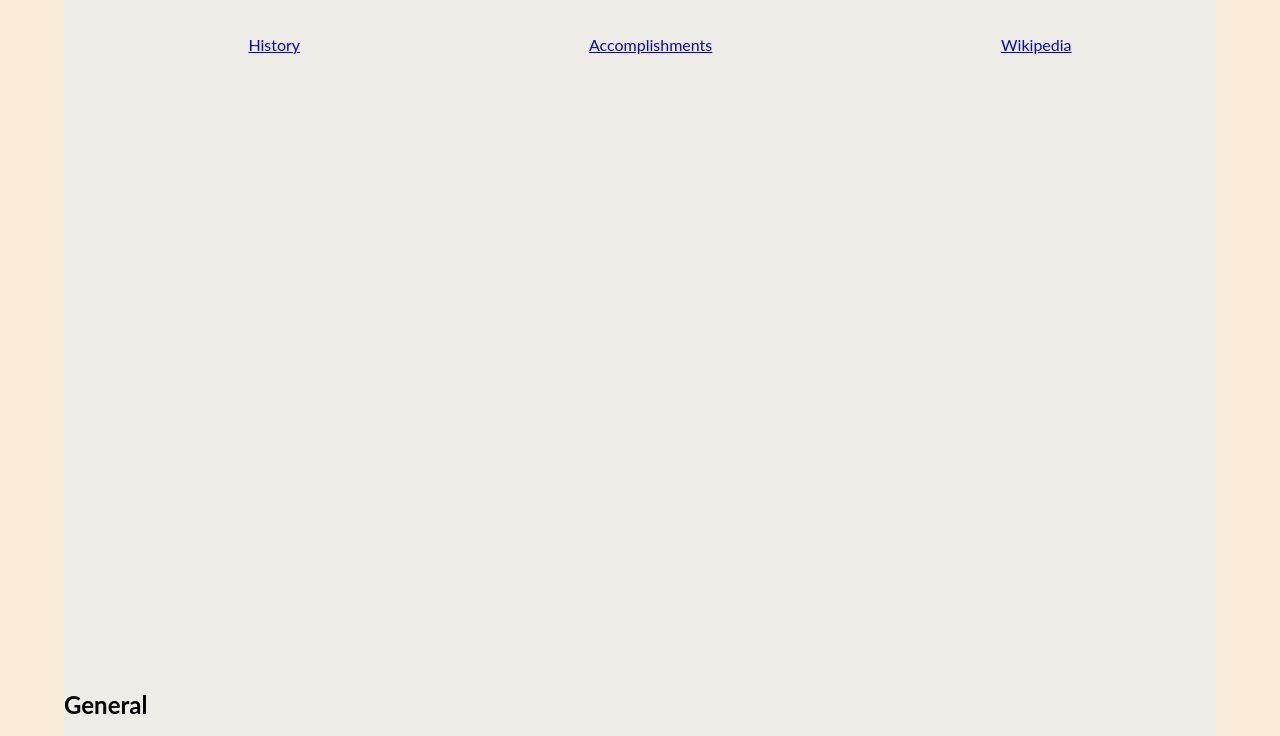
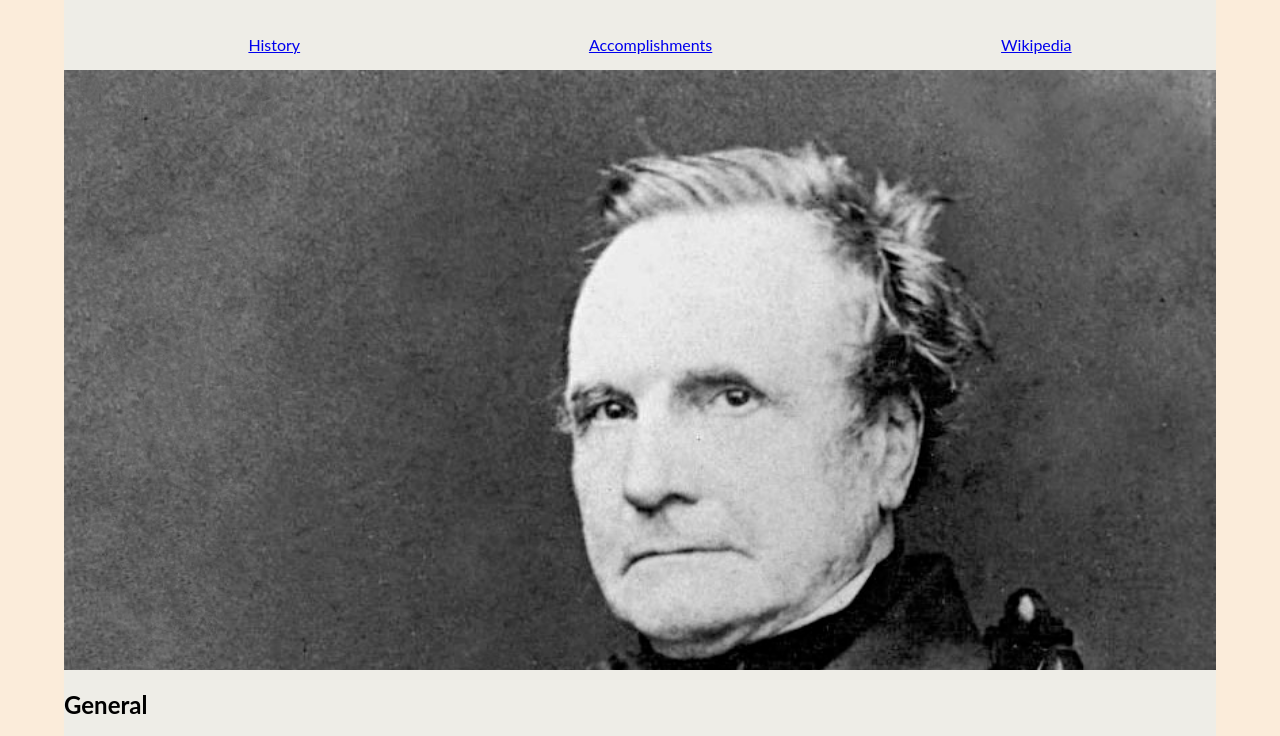
Before and after one commit to al1s/Code101, a website: page src/index.html in a window 1280 px wide. Shown: the part 63-799 px from the top of the page. Drawn offline with Linux system fonts and the light colour scheme; files that its build step writes are made by us from their sources; the site is published under a folder, as on GitHub Pages, so addresses that start at the root find nothing; files whose address does not match are found by name.

Commit message:
Fix style

```diff
--- a/src/style.css
+++ b/src/style.css
@@ -48,7 +48,7 @@ body {
 }
 
 .main__img {
-  background-image: url("/img/Charles_Babbage_-_1860.jpg");
+  background-image: url("img/Charles_Babbage_-_1860.jpg");
   background-size: cover;
   background-position: top center;
   margin: 0 auto;
```
